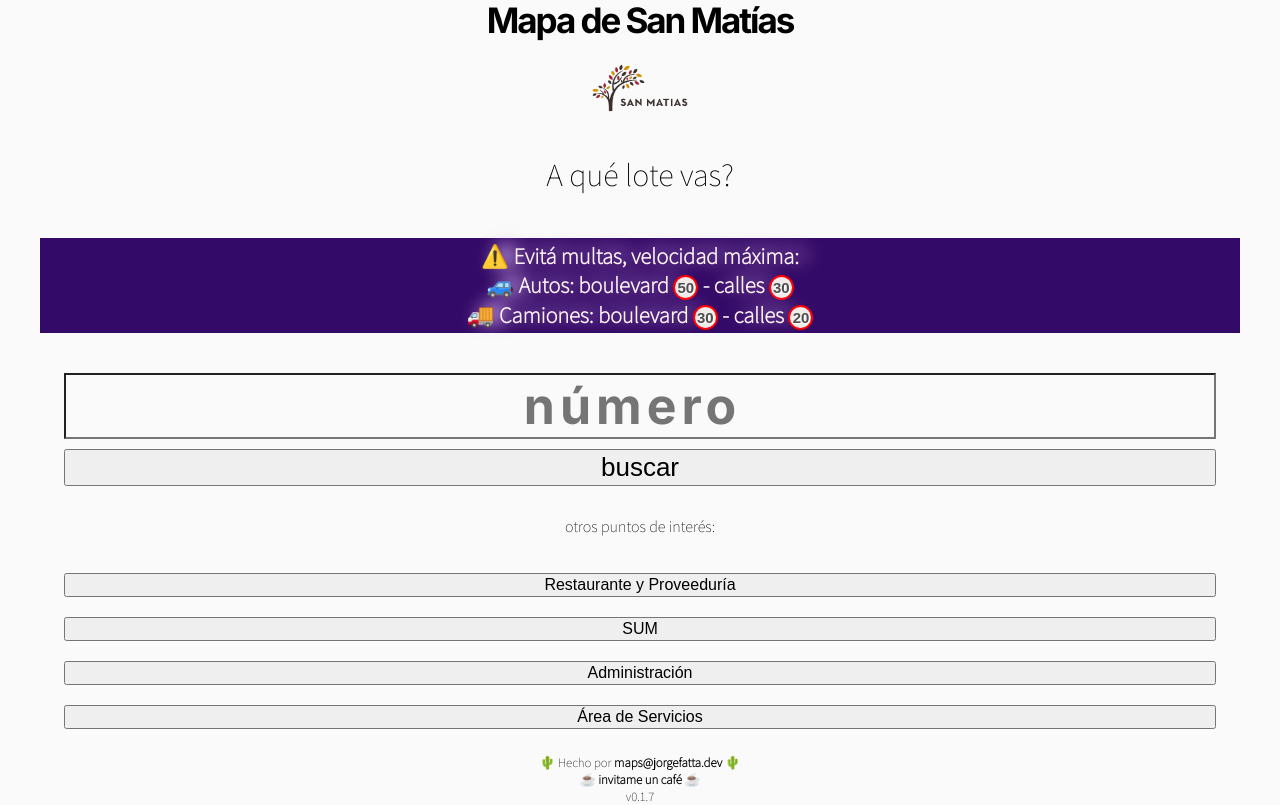
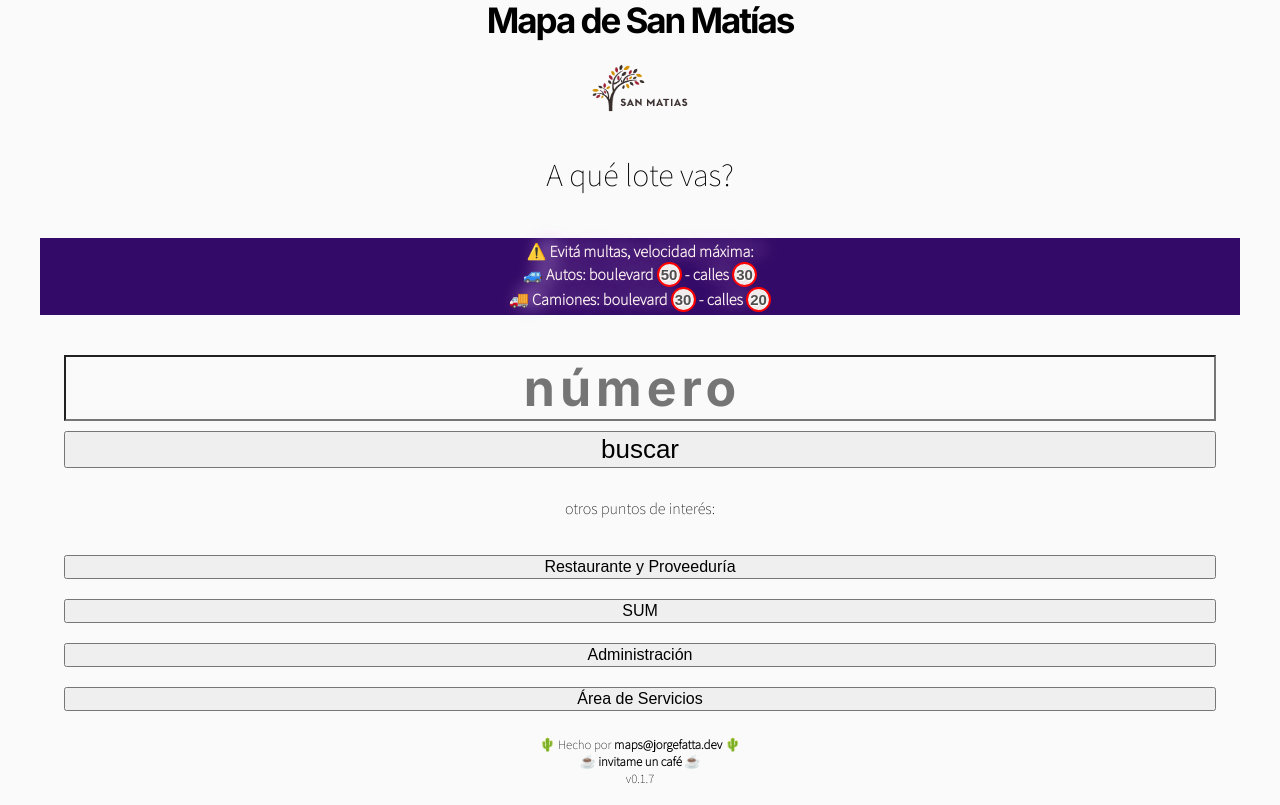
Before and after one commit to barrio-san-matias/sanmatias_app, a Next.js app: page / in a window 1280 px wide. Built offline with nearby package versions, Linux system fonts and the light colour scheme.

Commit message:
Update globals.css

```diff
--- a/styles/globals.css
+++ b/styles/globals.css
@@ -72,7 +72,6 @@ form button {
     padding: 3px;
     margin: 40px;
     font-weight: bolder;
-    font-size: 1.4em;
     text-shadow: 11px -4px 19px #e4bbff;
 }
 
```
